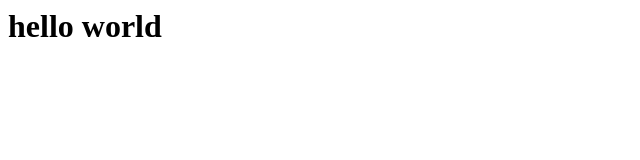
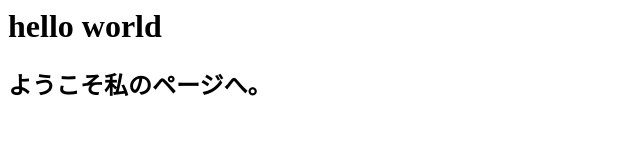
Before and after one commit to dayoshi12040514-design/www, a plain HTML site: page index.html in a window 1280 px wide. Shown: the whole page, without its empty margins (0-640 px from the left). Drawn offline with Linux system fonts and the light colour scheme.

Commit message:
Update index.html

```diff
--- a/index.html
+++ b/index.html
@@ -3,6 +3,9 @@
   <head>
     <body>
       <h1>hello world</h1>
+      <h2>
+     ようこそ私のページへ。
+      </h2>
     </body>
   </head>
 </html>
```
